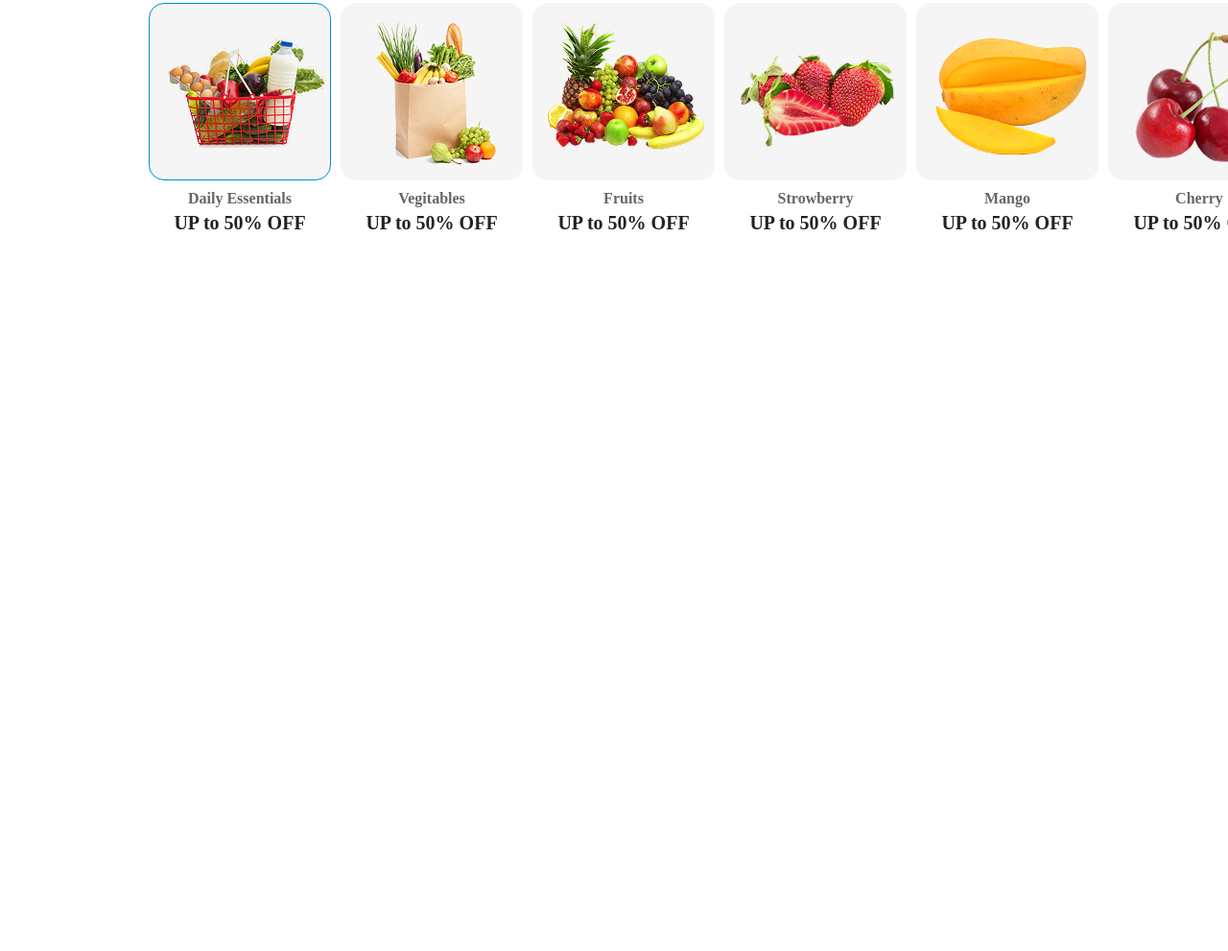
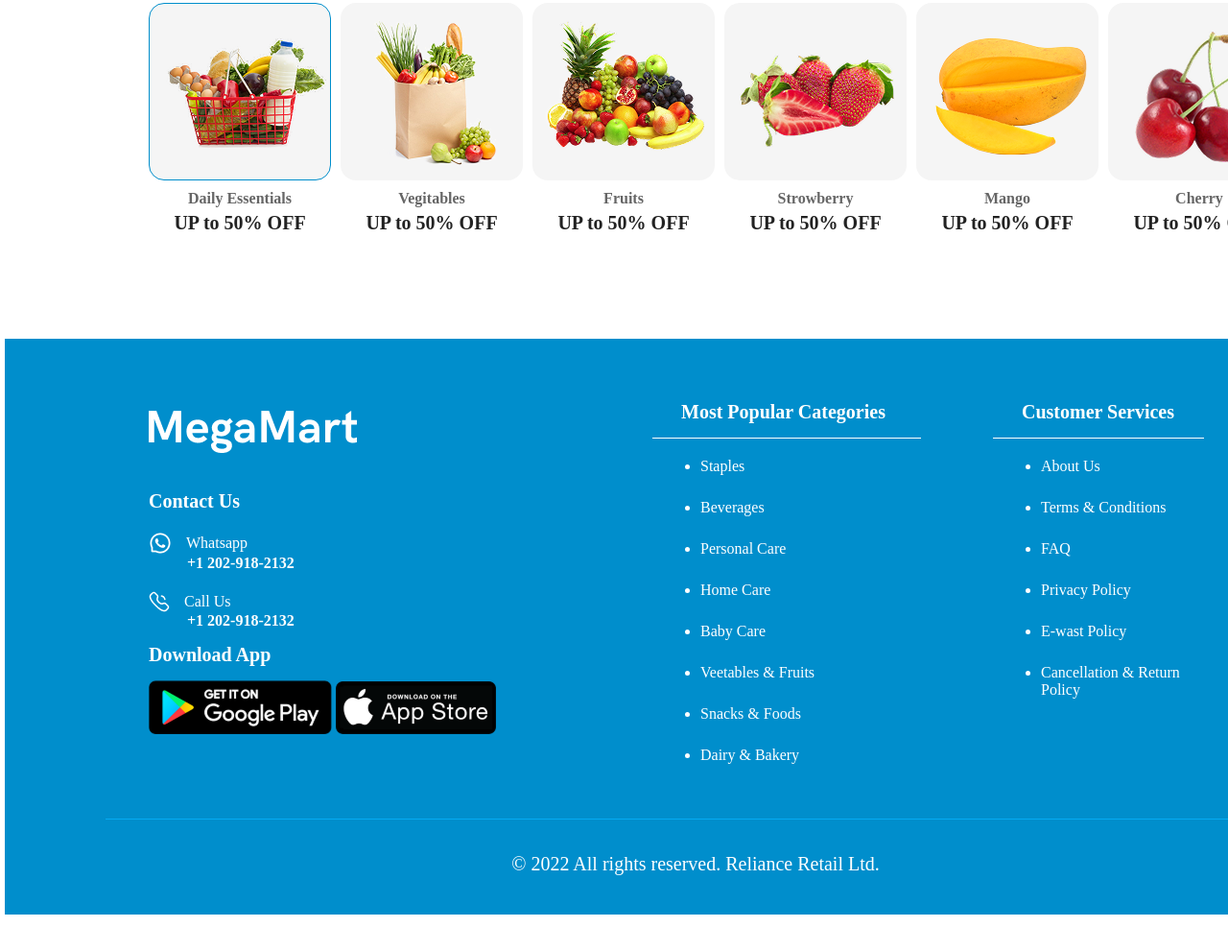
Before and after one commit to Thomas110902/PruebaCorta2, a plain HTML site: page index.html in a window 1280 px wide. Shown: the part 1912-2903 px from the top of the page at 96% size. Drawn offline with Linux system fonts and the light colour scheme.

Commit message:
Footer terminado

```diff
--- a/Footer/Footer.css
+++ b/Footer/Footer.css
@@ -0,0 +1,118 @@
+.Padrefooter{
+    display: grid;
+    grid-template-columns: 650px 355px 435px;
+    grid-template-rows: 500px ;
+    padding-top: 100px;
+}
+.parteone{
+
+    background-color: #008ecc;
+    padding-top: 75px;
+    padding-left: 150px;
+
+}
+
+.dos{
+    padding-top: 35px;
+    font-weight: 700;
+    font-size: 20px;
+    color: #ffffff;
+}
+.tres{
+    padding-top: 20px;
+    display: flex;
+    align-items: center;
+    gap: 15px;
+    font-weight: 500;
+    font-size: 16px;
+    color: #ffffff;
+
+}
+.cuatroo{
+    padding-top: 20px;
+    display: flex;
+    align-items: center;
+    gap: 15px;
+    font-weight: 500;
+    font-size: 16px;
+    color: #ffffff;
+}
+.numerooo{
+    font-weight: 600;
+    font-size: 16px;
+    padding-left: 40px;
+    color: #ffffff;
+}
+.Downloand{
+    padding-top: 15px;
+    font-weight: 700;
+    font-size: 20px;
+    color: #ffffff;
+}
+.applestore{
+    padding-top: 15px;
+}
+.partetwo{
+    background-color: #008ecc;
+    padding-top: 65px;
+    padding-left: 25px;
+    padding-right: 50px;
+}
+.Most{
+    border-bottom:1px solid #ffffff;
+    font-weight: 600;
+    font-size: 20px;
+    padding-left: 30px;
+    padding-right: 30px;
+    padding-bottom: 15px;
+    color: #ffffff;
+}
+.Most2{
+    border-bottom:1px solid #ffffff;
+    font-weight: 600;
+    font-size: 20px;
+    padding-left: 30px;
+    padding-right: 60px;
+    padding-bottom: 15px;
+    color: #ffffff;
+}
+ul{
+    padding-left: 50px;
+    padding-top: 20px;
+    color: #ffffff;
+
+}
+li{
+    padding-bottom: 25px;
+    font-weight: 500;
+    font-size: 16px;
+}
+.partetree{
+
+    background-color: #008ecc;
+    background-color: #008ecc;
+    padding-top: 65px;
+    padding-left: 25px;
+    padding-right: 190px;
+}
+.footerfinal{
+    display: grid;
+    grid-template-columns: 1440px;
+    grid-template-rows: 100px;
+}
+.fin1{
+    background-color: #008ecc;
+    padding-left: 105px;
+    padding-right: 105px;
+}
+.fin{
+    background-color: #008ecc;
+    border-top: 1px solid #05abf3;
+    padding-left: 105px;
+    padding-right: 105px;
+    padding-top: 35px;
+    font-weight: 400;
+    font-size: 20px;
+    color: #ffffff;
+    text-align: center;
+}
--- a/index.html
+++ b/index.html
@@ -399,14 +399,67 @@
                         </div>
 
                     </div>
+                </div>
                     <div class="Padrefooter">
-                        <div></div>
-                        <div></div>
-                        <div></div>
+                        <div class="parteone">
+                            <div class="uno"><img src="MegaMart.png" alt=""></div>
+                            <div class="dos">Contact Us </div>
+                            <div class="tres"><img src="whatsapp.png" alt="">
+                                Whatsapp
+                            </div>
+                                <div class="numerooo">
+                                    +1 202-918-2132
+                                </div>
+                            <div class="cuatroo">
+                                <img src="Call.png" alt="">
+                                Call Us
+                            </div>
+                            <div class="numerooo">
+                                +1 202-918-2132
+                            </div>
+                            <div class="Downloand">
+                                Download App
+                            </div>
+                            <div class="applestore">
+                                <img src="image 10.png" alt=""> <img src="image 11.png" alt="">
+                            </div>
+                        </div>
+                        <div class="partetwo">
+                            <div class="Most">Most Popular Categories</div>
+                            <ul>
+                                <li>Staples</li>
+                                <li>Beverages</li>
+                                <li>Personal Care</li>
+                                <li>Home Care</li>
+                                <li>Baby Care</li>
+                                <li>Veetables & Fruits</li>
+                                <li>Snacks & Foods</li>
+                                <li>Dairy & Bakery </li>
+                            </ul>
+                        </div>
+                        <div class="partetree">
+                            <div class="Most">Customer Services</div>
+                            <ul>
+                                <li>About Us</li>
+                                <li>Terms & Conditions</li>
+                                <li>FAQ</li>
+                                <li>Privacy Policy</li>
+                                <li>E-wast Policy</li>
+                                <li>Cancellation & Return Policy</li>
+                            </ul>
+                        </div>
+
+                    </div>
+                    <div class="footerfinal">
+                        <div class="fin1">
+                            <div class="fin">
+                                © 2022 All rights reserved. Reliance Retail Ltd.
+
+                            </div>
+                        </div>
 
                     </div>
 
-                </div>
     </main>
 
 </body>
```
Also changed, not shown: Call.png (added), MegaMart.png (added), image 10.png (added), image 11.png (added), whatsapp.png (added).
